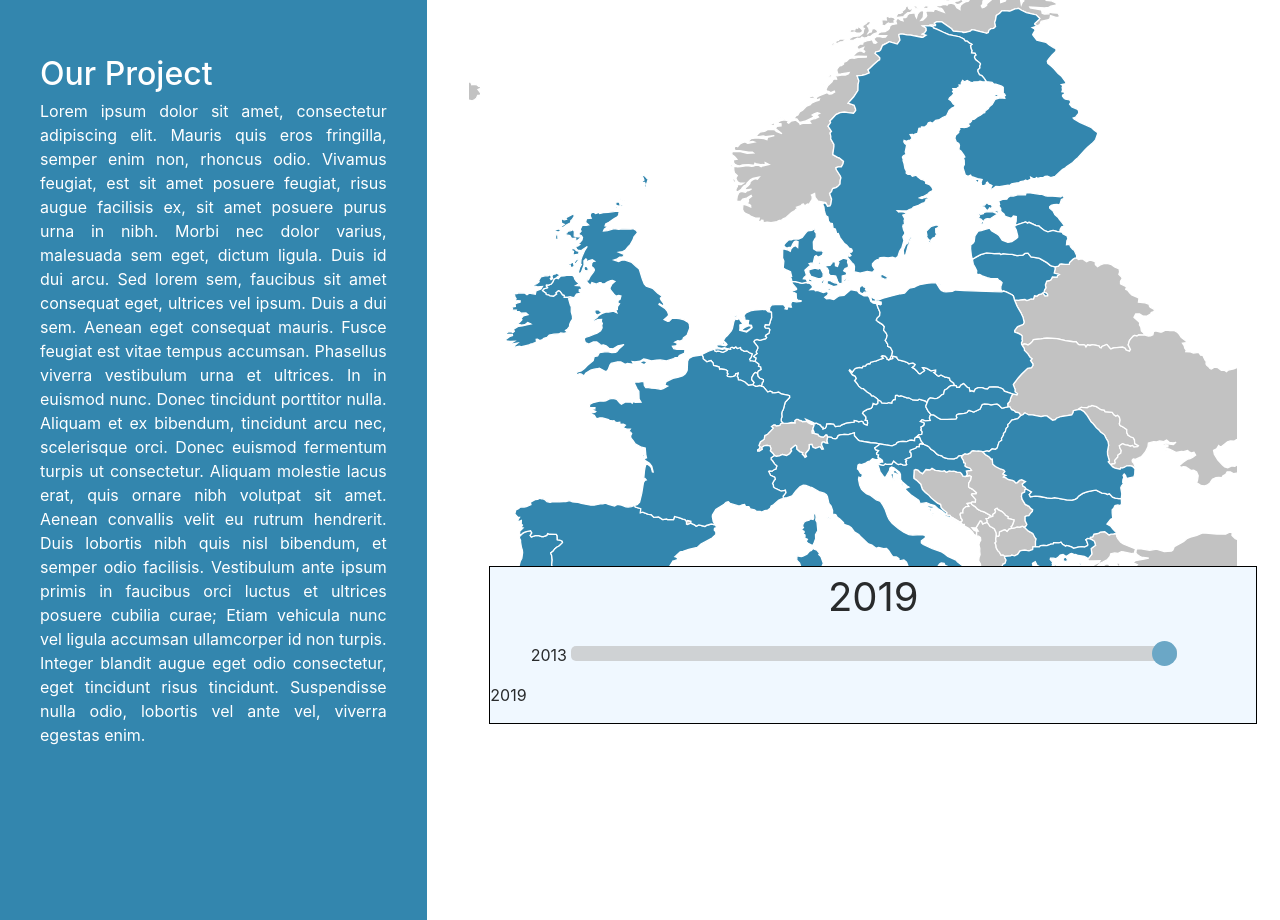
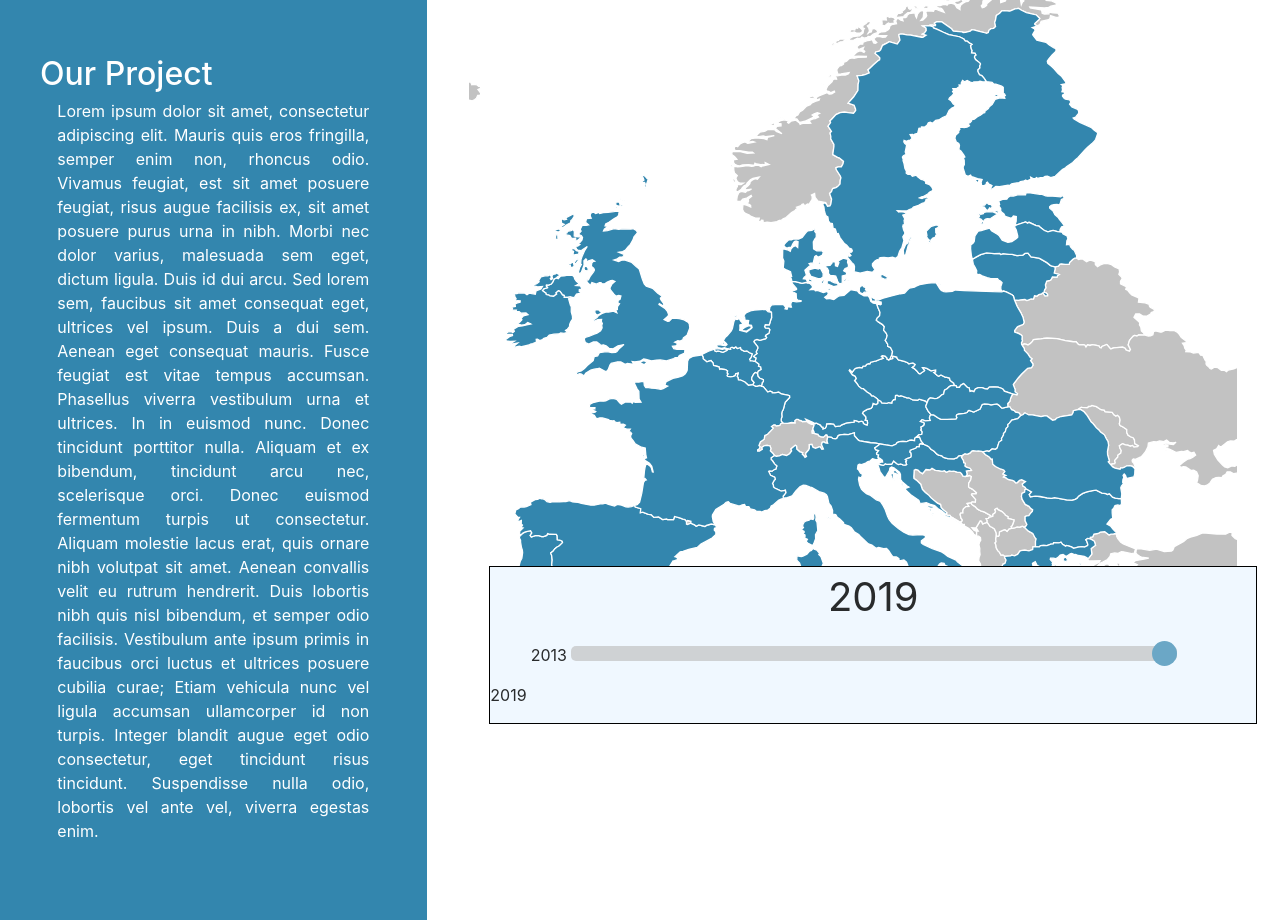
Before and after one commit to julianvenhuizen/uva-infovis-group-12, a Flask app: page / in a window 1280 px wide. Shown: the part 56-976 px from the top of the page. Run offline with Flask 2, Linux system fonts and the light colour scheme; parts of the project's set-up code (start-up, migrations or seed data) failed here and were passed over; some libraries are stand-ins or nearby versions.

Commit message:
side panel instructions versus graphs, country display, formatting code in separate functions

```diff
--- a/app/static/css/style.css
+++ b/app/static/css/style.css
@@ -126,3 +126,28 @@ p, .txt {  text-align: justify;
   background: #3386AE;
   cursor: pointer;
 }
+
+#panel-contents {
+        width: 90%;
+        height: 90%;
+        margin: 0 auto;
+        display: grid;
+        place-items: center;
+        grid-template-areas: "inners";
+        z-index: -2;
+    }
+
+#instructions-panel {
+    grid-area: inners;
+    height: 100%;
+    width: 100%;
+    z-index: 2;
+}
+
+#graphs-panel {
+    display: none;
+    grid-area: inners;
+    height: 100%;
+    width: 100%;
+    z-index: 1;
+}
--- a/app/static/js/europamap.js
+++ b/app/static/js/europamap.js
@@ -1,5 +1,3 @@
-var selectedCountries = [];
-
 // Function that changes the color and adds country ID to the array
 // Also displays the first country in the array
 function changeColor(country) {
@@ -8,13 +6,9 @@ function changeColor(country) {
         selectedCountries = selectedCountries.concat(country.id);
         console.log(selectedCountries)
 
-        // Display first country in array
-        var text = " ";
-        var x;
-        for (x in selectedCountries) {
-            text += selectedCountries[x] + ", ";
-        }
-        document.getElementById("title_or_countryname").innerHTML = text;
+        // Display last country in array
+        nItems = selectedCountries.length
+        document.getElementById("title_or_countryname").innerHTML = selectedCountries[nItems-1];
     }
     // If country is in array ("selected"): deselect and return to blue color
     else {
@@ -22,19 +16,17 @@ function changeColor(country) {
 
         selectedCountries = arrayRemove(selectedCountries, country.id);
 
-        // Display first country in array if any, else display some string
+        // Display last country in array if any, else display some string
         if (selectedCountries.length < 1) {
             document.getElementById("title_or_countryname").innerHTML = "No country is selected";
         }
         else {
-            var text = " ";
-            var x;
-            for (x in selectedCountries) {
-                text += selectedCountries[x] + ", ";
-        }
-        document.getElementById("title_or_countryname").innerHTML = text;
+            nItems = selectedCountries.length
+            document.getElementById("title_or_countryname").innerHTML = selectedCountries[nItems-1];
         }
     }
+    updateLeftColumn();
+    printCountryList();
 }
 
 // Function needed to deselect country, don't touch this please
--- /dev/null
+++ b/app/static/js/leftcolumn.js
@@ -0,0 +1,43 @@
+var selectedCountries = [];
+
+// Displays instructions when no country is selected and otherwise the graphs
+function updateLeftColumn() {
+    var instructions = document.getElementById("instructions-panel");
+    var graphs = document.getElementById("graphs-panel");
+
+    if (selectedCountries.length === 0) {
+        console.log("Array is empty!")
+
+        instructions.style.display = 'block';
+        graphs.style.display = 'none';
+    } else {
+        console.log(selectedCountries);
+
+        instructions.style.display = 'none';
+        graphs.style.display = 'block';
+    }
+}
+
+// adapted from https://getbutterfly.com/generate-html-list-from-javascript-array/
+// Prints the country list inside the barplot div NOT WORKING YET
+function printCountryList() {
+
+    listContainer = document.createElement('div'),
+    listElement = document.createElement('ul'),
+    numberOfListItems = selectedCountries.length, listItem, i;
+
+    // Add it to the page
+    document.getElementById('barplot').appendChild(listContainer);
+    listContainer.appendChild(listElement);
+
+    for (i = 0; i < numberOfListItems; ++i) {
+        // create an item for each one
+        listItem = document.createElement('li');
+
+        // Add the item text
+        listItem.innerHTML = selectedCountries[i];
+
+        // Add listItem to the listElement
+        listElement.appendChild(listItem);
+    }
+}
--- a/app/templates/home.html
+++ b/app/templates/home.html
@@ -8,14 +8,26 @@
 
 <!-- Begin page content -->
     <h2 class="mt-3" id="title_or_countryname">Our Project </h2>
+    <div id="panel-contents">
+        <div id="instructions-panel">
+            <p class="txt">
+            Lorem ipsum dolor sit amet, consectetur adipiscing elit. Mauris quis eros fringilla, semper enim non, rhoncus odio. Vivamus feugiat, est sit amet posuere feugiat, risus augue facilisis ex, sit amet posuere purus urna in nibh. Morbi nec dolor varius, malesuada sem eget, dictum ligula. Duis id dui arcu. Sed lorem sem, faucibus sit amet consequat eget, ultrices vel ipsum. Duis a dui sem. Aenean eget consequat mauris. Fusce feugiat est vitae tempus accumsan. Phasellus viverra vestibulum urna et ultrices.
 
-    <p class="txt">
-		Lorem ipsum dolor sit amet, consectetur adipiscing elit. Mauris quis eros fringilla, semper enim non, rhoncus odio. Vivamus feugiat, est sit amet posuere feugiat, risus augue facilisis ex, sit amet posuere purus urna in nibh. Morbi nec dolor varius, malesuada sem eget, dictum ligula. Duis id dui arcu. Sed lorem sem, faucibus sit amet consequat eget, ultrices vel ipsum. Duis a dui sem. Aenean eget consequat mauris. Fusce feugiat est vitae tempus accumsan. Phasellus viverra vestibulum urna et ultrices.
+            In in euismod nunc. Donec tincidunt porttitor nulla. Aliquam et ex bibendum, tincidunt arcu nec, scelerisque orci. Donec euismod fermentum turpis ut consectetur. Aliquam molestie lacus erat, quis ornare nibh volutpat sit amet. Aenean convallis velit eu rutrum hendrerit. Duis lobortis nibh quis nisl bibendum, et semper odio facilisis. Vestibulum ante ipsum primis in faucibus orci luctus et ultrices posuere cubilia curae; Etiam vehicula nunc vel ligula accumsan ullamcorper id non turpis. Integer blandit augue eget odio consectetur, eget tincidunt risus tincidunt. Suspendisse nulla odio, lobortis vel ante vel, viverra egestas enim.
+            </p>
+        </div>
+        <div id="graphs-panel">
+            <div id="sunburst">
+                This should be the sunburst
+            </div>
+            <div id="barplot">
+                This should be the barplot
+            </div>
+            <script src="static/js/barplotd3.js"></script>
+        </div>
+    </div>
 
-	    In in euismod nunc. Donec tincidunt porttitor nulla. Aliquam et ex bibendum, tincidunt arcu nec, scelerisque orci. Donec euismod fermentum turpis ut consectetur. Aliquam molestie lacus erat, quis ornare nibh volutpat sit amet. Aenean convallis velit eu rutrum hendrerit. Duis lobortis nibh quis nisl bibendum, et semper odio facilisis. Vestibulum ante ipsum primis in faucibus orci luctus et ultrices posuere cubilia curae; Etiam vehicula nunc vel ligula accumsan ullamcorper id non turpis. Integer blandit augue eget odio consectetur, eget tincidunt risus tincidunt. Suspendisse nulla odio, lobortis vel ante vel, viverra egestas enim.
-    </p>
-    <div id="barplot"></div>
-    <script src="static/js/barplotd3.js"></script>
+<script src="static/js/leftcolumn.js"></script>
 
 {% endblock %}
 
```
Also changed, not shown: 1 other file.
